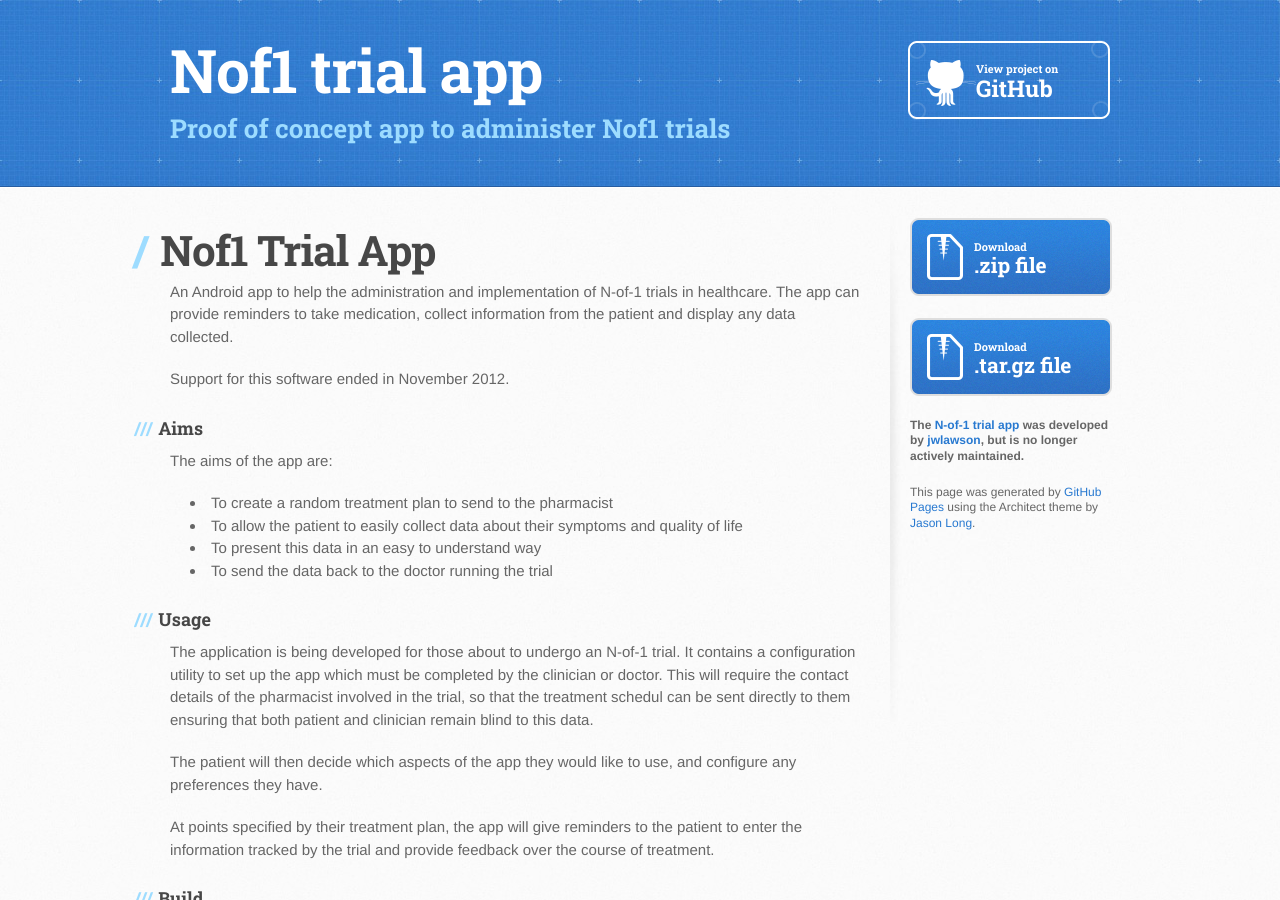
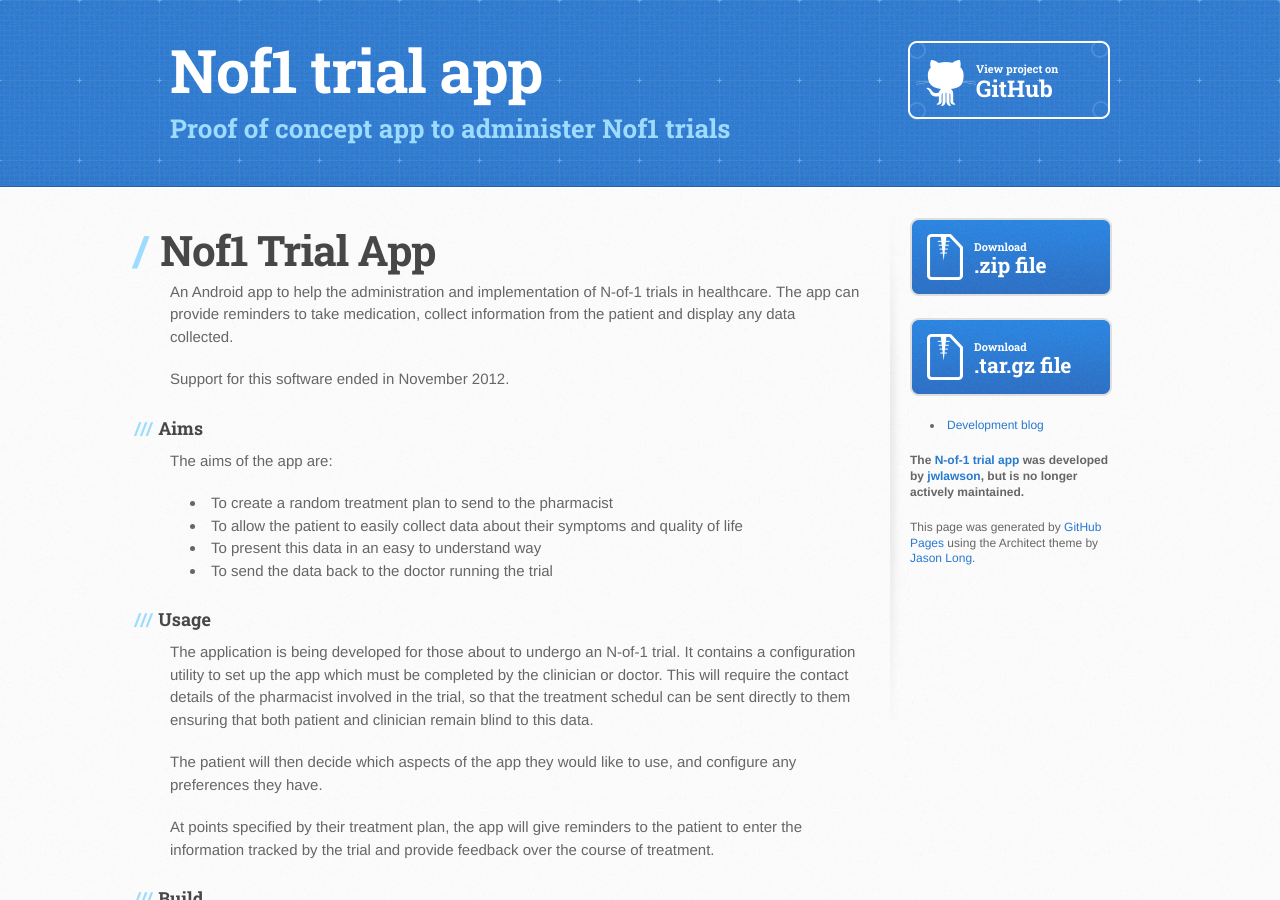
Before and after one commit to jwlawson/nof1, a Jekyll site: the page built from index.md, in a window 1280 px wide and 900 px high. Built offline with Jekyll 4.4.1, drawn with Linux system fonts in a browser that asks for light colours.

Commit message:
Adds blog link to sidebar.

```diff
--- /dev/null
+++ b/_includes/links.html
@@ -0,0 +1,3 @@
+<ul class="links">
+	<li><a href="{{ site.baseurl }}/blog.html">Development blog</a></li>
+</ul>
--- a/_layouts/main.html
+++ b/_layouts/main.html
@@ -15,6 +15,7 @@ html layout template for main pages.
   </section>
   <aside id="sidebar">
     {% include sidebuttons.html %}
+		{% include links.html %}
     {% include smallprint.html %}
   </aside>
   </div>
--- a/_layouts/post.html
+++ b/_layouts/post.html
@@ -25,6 +25,7 @@ related links in the aside sidebar.
       {% endfor %}
     </ul>
 
+		{% include links.html %}
     {% include smallprint.html %}
   </aside>
   </div>
```
